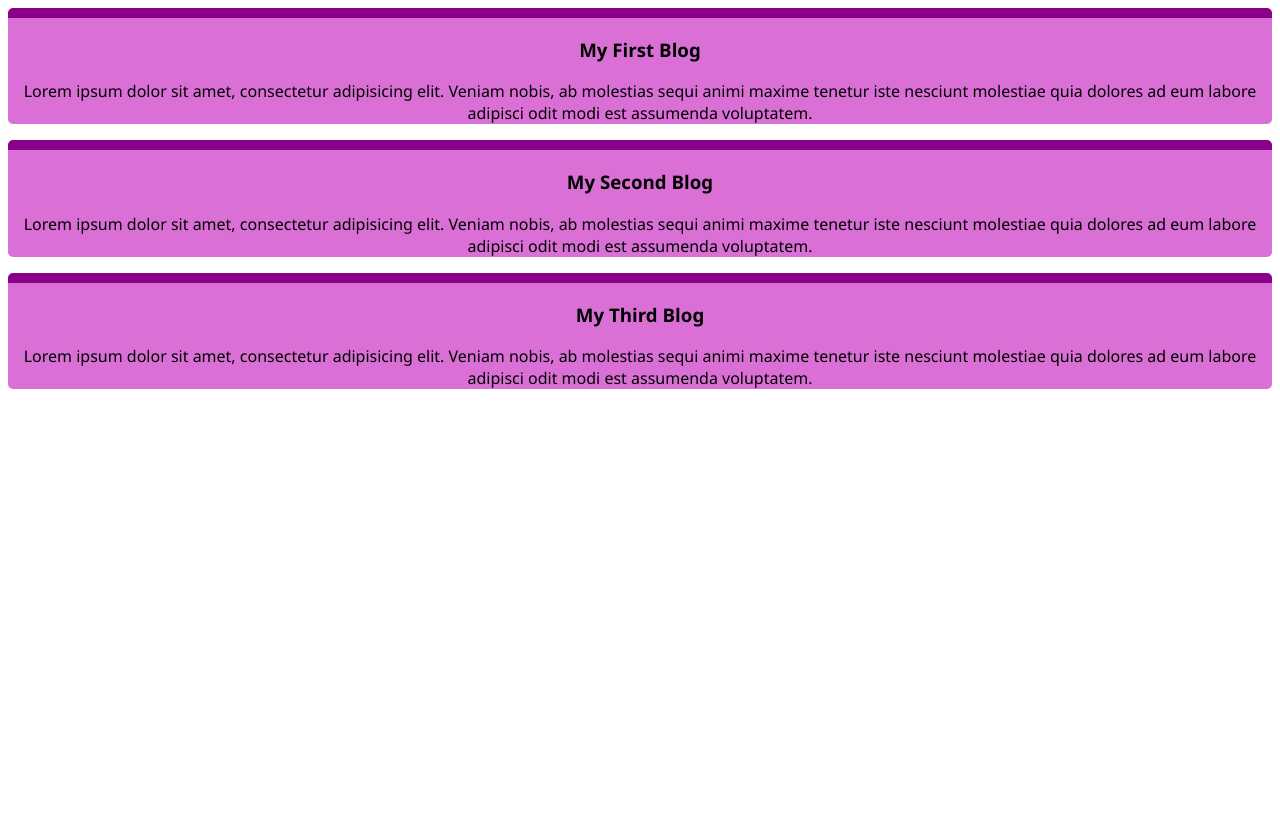
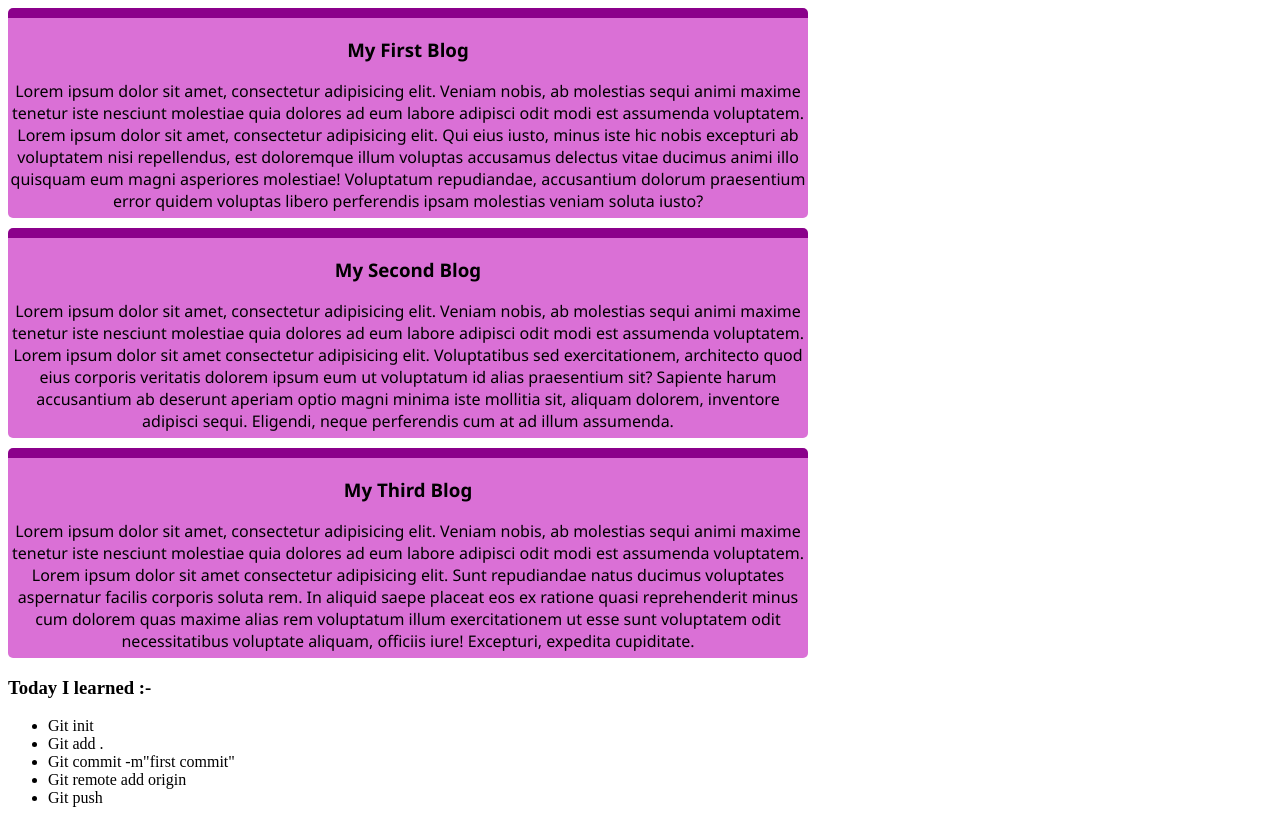
Before and after one commit to opunath26/my-first-github-repo, a plain HTML site: page index.html in a window 1280 px wide. Before the commit the page ends 800 px from the top, so only its background shows below. Drawn offline with Linux system fonts and the light colour scheme.

Commit message:
added the html new list

```diff
--- a/index.html
+++ b/index.html
@@ -8,17 +8,28 @@
 </head>
 <body>
 
-    <div>
+    <div class="blog">
         <h3>My First Blog</h3>
-        <p>Lorem ipsum dolor sit amet, consectetur adipisicing elit. Veniam nobis, ab molestias sequi animi maxime tenetur iste nesciunt molestiae quia dolores ad eum labore adipisci odit modi est assumenda voluptatem.</p>
+        <p>Lorem ipsum dolor sit amet, consectetur adipisicing elit. Veniam nobis, ab molestias sequi animi maxime tenetur iste nesciunt molestiae quia dolores ad eum labore adipisci odit modi est assumenda voluptatem. Lorem ipsum dolor sit amet, consectetur adipisicing elit. Qui eius iusto, minus iste hic nobis excepturi ab voluptatem nisi repellendus, est doloremque illum voluptas accusamus delectus vitae ducimus animi illo quisquam eum magni asperiores molestiae! Voluptatum repudiandae, accusantium dolorum praesentium error quidem voluptas libero perferendis ipsam molestias veniam soluta iusto?</p>
     </div>
-    <div>
+    <div class="blog">
         <h3>My Second Blog</h3>
-        <p>Lorem ipsum dolor sit amet, consectetur adipisicing elit. Veniam nobis, ab molestias sequi animi maxime tenetur iste nesciunt molestiae quia dolores ad eum labore adipisci odit modi est assumenda voluptatem.</p>
+        <p>Lorem ipsum dolor sit amet, consectetur adipisicing elit. Veniam nobis, ab molestias sequi animi maxime tenetur iste nesciunt molestiae quia dolores ad eum labore adipisci odit modi est assumenda voluptatem. Lorem ipsum dolor sit amet consectetur adipisicing elit. Voluptatibus sed exercitationem, architecto quod eius corporis veritatis dolorem ipsum eum ut voluptatum id alias praesentium sit? Sapiente harum accusantium ab deserunt aperiam optio magni minima iste mollitia sit, aliquam dolorem, inventore adipisci sequi. Eligendi, neque perferendis cum at ad illum assumenda.</p>
     </div>
-    <div>
+    <div class="blog">
         <h3>My Third Blog</h3>
-        <p>Lorem ipsum dolor sit amet, consectetur adipisicing elit. Veniam nobis, ab molestias sequi animi maxime tenetur iste nesciunt molestiae quia dolores ad eum labore adipisci odit modi est assumenda voluptatem.</p>
+        <p>Lorem ipsum dolor sit amet, consectetur adipisicing elit. Veniam nobis, ab molestias sequi animi maxime tenetur iste nesciunt molestiae quia dolores ad eum labore adipisci odit modi est assumenda voluptatem. Lorem ipsum dolor sit amet consectetur adipisicing elit. Sunt repudiandae natus ducimus voluptates aspernatur facilis corporis soluta rem. In aliquid saepe placeat eos ex ratione quasi reprehenderit minus cum dolorem quas maxime alias rem voluptatum illum exercitationem ut esse sunt voluptatem odit necessitatibus voluptate aliquam, officiis iure! Excepturi, expedita cupiditate.</p>
+    </div>
+
+    <div class="list">
+        <h3>Today I learned :-</h3>
+        <ul>
+            <li>Git init</li>
+            <li>Git add .</li>
+            <li>Git commit -m"first commit"</li>
+            <li>Git remote add origin</li>
+            <li>Git push</li>
+        </ul>
     </div>
 
 </body>
--- a/style.css
+++ b/style.css
@@ -1,8 +1,10 @@
-div{
+.blog{
     background-color: orchid;
     border-top:10px solid darkmagenta ;
     border-radius: 5px;
     font-family: 'Segoe UI', Tahoma, Geneva, Verdana, sans-serif;
-    margin-bottom: 5px;
+    margin-bottom: 10px;
     text-align: center;
+    width: 800px;
+    height: 200px;
 }
```
